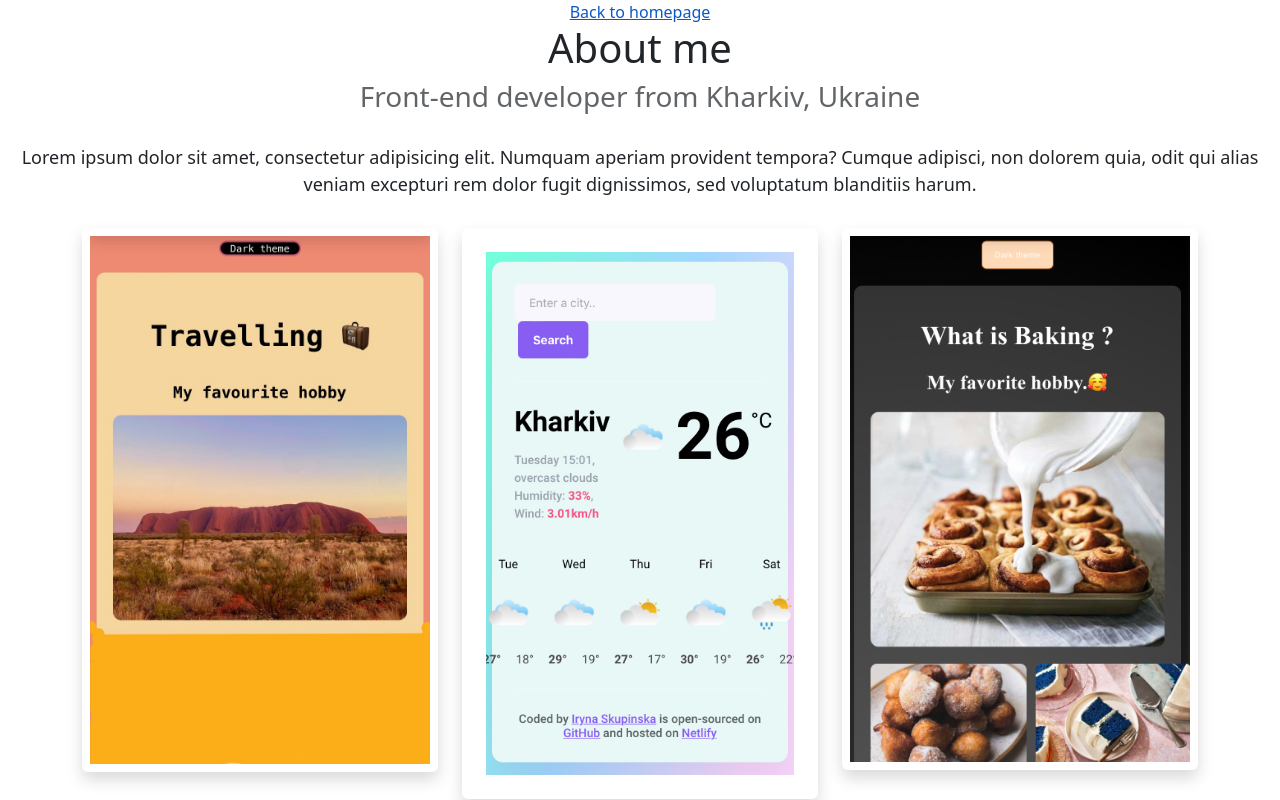
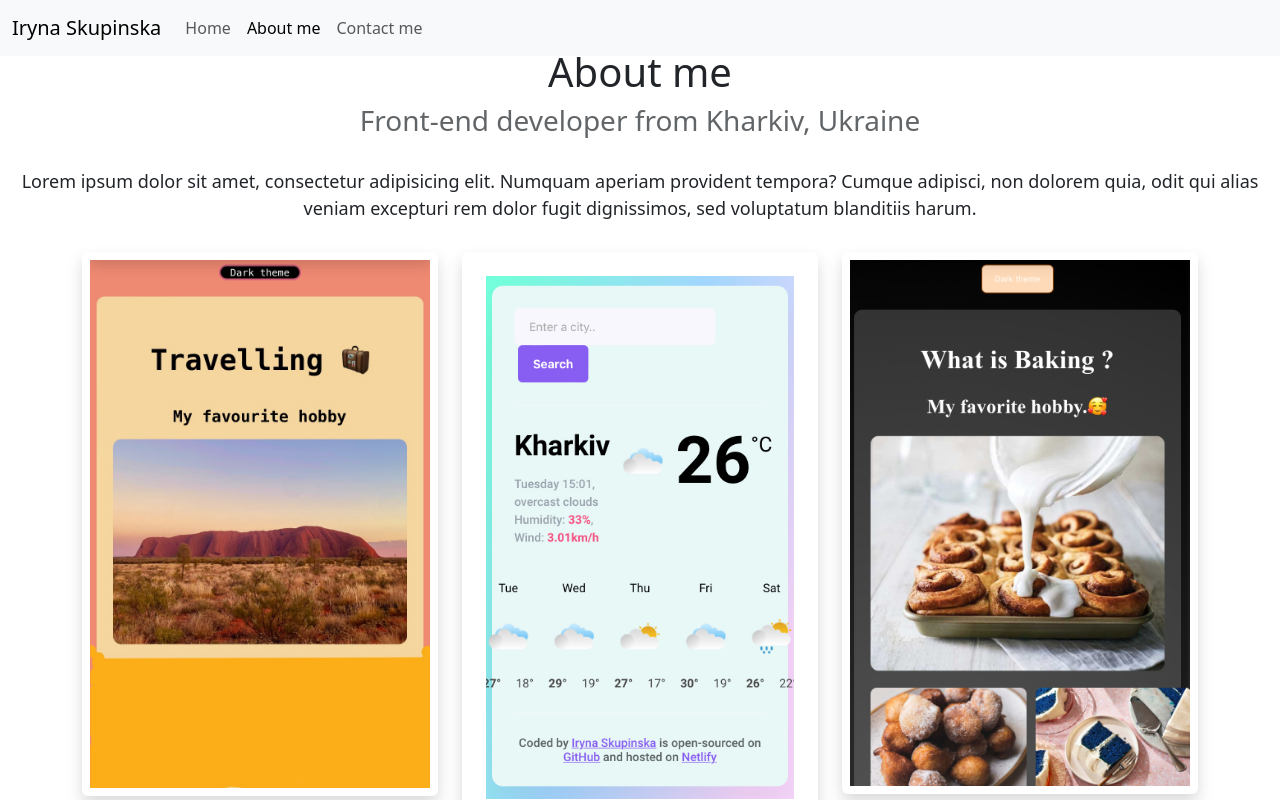
Before and after one commit to irycka/my-first-portfolio, a plain HTML site: page about.html in a window 1280 px wide. Shown: the top 800 px of the page. Drawn offline with nearby package versions, Linux system fonts and the light colour scheme.

Commit message:
Added navbar to HTML file about

```diff
--- a/about.html
+++ b/about.html
@@ -20,8 +20,30 @@
 </head>
 
 <body>
-    <a href="index.html" class="homepage-link">Back to homepage</a>
-    <h1 class="text-center">About me</h1>
+    <nav class="navbar navbar-expand-lg bg-body-tertiary fixed-top">
+        <div class="container-fluid">
+            <a class="navbar-brand" href="index.html">Iryna Skupinska</a>
+            <button class="navbar-toggler" type="button" data-bs-toggle="collapse" data-bs-target="#navbarNav"
+                aria-controls="navbarNav" aria-expanded="false" aria-label="Toggle navigation">
+                <span class="navbar-toggler-icon"></span>
+            </button>
+            <div class="collapse navbar-collapse" id="navbarNav">
+                <ul class="navbar-nav">
+                    <li class="nav-item">
+                        <a class="nav-link " aria-current="page" href="index.html">Home</a>
+                    </li>
+                    <li class="nav-item">
+                        <a class="nav-link active" href="about.html">About me</a>
+                    </li>
+                    <li class="nav-item">
+                        <a class="nav-link" href="about.html#contact">Contact me</a>
+                    </li>
+                </ul>
+            </div>
+        </div>
+    </nav>
+
+    <h1 class="text-center mt-5">About me</h1>
     <h3 class="text-center">Front-end developer from Kharkiv, Ukraine</h3>
     <div class="about-paragraphs text-center">
         <p>
```
